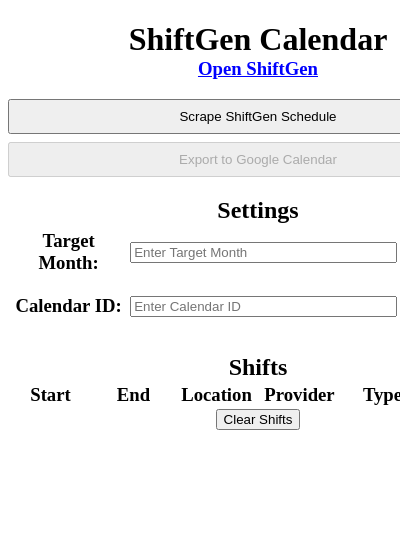
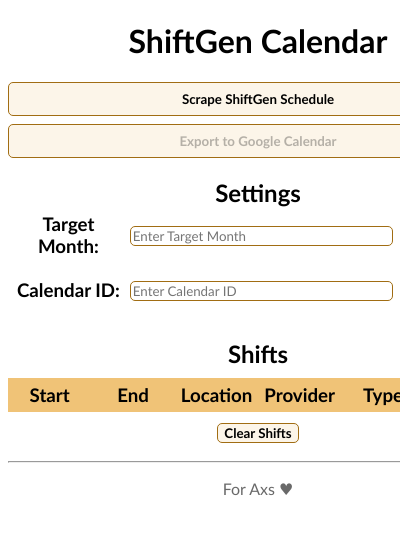
Before and after one commit to ajtadeo/shiftgen-schedule-exporter, a browser extension: page popup/popup.html in a window 400 px wide. Shown: the top 534 px of the page. Drawn offline with Linux system fonts and the light colour scheme.

Commit message:
add styling and error handling when user is logged out and initiates scraping

```diff
--- a/popup/popup.css
+++ b/popup/popup.css
@@ -1,10 +1,23 @@
 body {
   width: 500px;
   text-align: center;
+  font-family: Calibri, "Lucida Grande";
 }
 
-h1 {
-  margin-bottom: 0;
+input, button {
+  font-family: Calibri, "Lucida Grande";
+  border: solid #A16D13 1px;
+  border-radius: 5px;
+  cursor: pointer;
+}
+
+button {
+  background-color: #FCF5E9;
+  font-weight: bold;
+}
+
+button:hover {
+  background-color: #F0C377;
 }
 
 h2 {
@@ -26,12 +39,6 @@
   padding: 0.5rem;
 }
 
-.link {
-  cursor: pointer;
-  color: blue;
-  text-decoration: underline;
-}
-
 #settings-table {
   width: 100%;
 }
@@ -48,11 +55,30 @@
   visibility: hidden;
 }
 
+#shifts-header {
+  padding-bottom: 10px;
+}
+
 #shifts-table {
   width: 100%;
   table-layout: fixed;
+  border-collapse: collapse;
+  margin-bottom: 10px;
+}
+
+#shifts-table th {
+  background-color: #F0C377;
 }
 
 #shifts-table h3 {
   margin: 0;
+  padding: 5px;
 }
+
+#clear-shifts {
+  margin-bottom: 10px;
+}
+
+#footer {
+  color: #696969
+}
--- a/popup/popup.html
+++ b/popup/popup.html
@@ -9,7 +9,6 @@
   <div id="content">
 
     <h1 id="title">ShiftGen Calendar</h1>
-    <h3 id="open-shiftgen-link" class="link">Open ShiftGen</h3>
     <div class="button-container">
       <button id="scrape-button">Scrape ShiftGen Schedule</button>
       <button id="google-calendar-export-button" disabled>Export to Google Calendar</button>
@@ -45,7 +44,7 @@
       </tbody>
     </table>
 
-    <h2>Shifts</h2>
+    <h2 id="shifts-header">Shifts</h2>
     <table id="shifts-table">
       <tbody id="shift-tbody">
         <tr>
@@ -60,6 +59,9 @@
     </table>
 
     <button id="clear-shifts">Clear Shifts</button>
+
+    <hr/>
+    <p id="footer">For Axs &hearts;</p>
 
     <template id="shift-template">
       <tr>
--- a/popup/popup.js
+++ b/popup/popup.js
@@ -4,7 +4,7 @@
   // set up google calendar export button
   document.querySelector("#google-calendar-export-button").addEventListener('click', async () => {
     if (localStorage.calendar_id === "") {
-      document.querySelector("#message").textContent = "Need to set Calendar ID before exporting to Google Calendar."
+      alert("Please set Calendar ID before exporting to Google Calendar.")
       return;
     }
 
@@ -31,14 +31,6 @@
       //   exportToGoogleCalendar(token, value)
       // }
     })
-  });
-
-  // set up open shiftgen link
-  document.querySelector("#open-shiftgen-link").addEventListener('click', () => {
-    chrome.tabs.create({
-      active: true,
-      url: "https://www.shiftgen.com/"
-    });
   });
 
   // setup automatic website scraper for all shifts
```
Also changed, not shown: content-scripts/shiftgen-login-content-script.js (added, +13 -0 lines), manifest.json.
